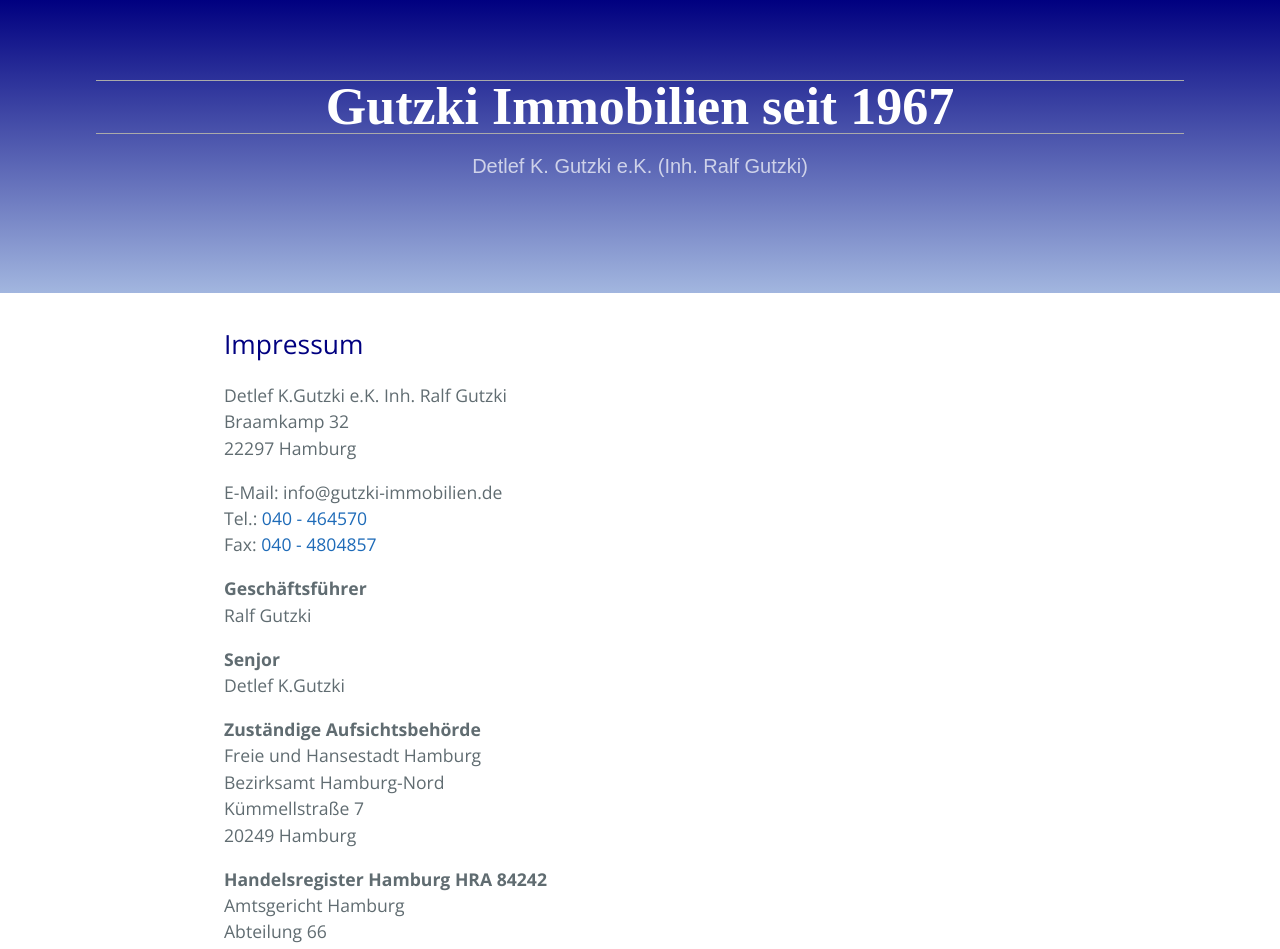
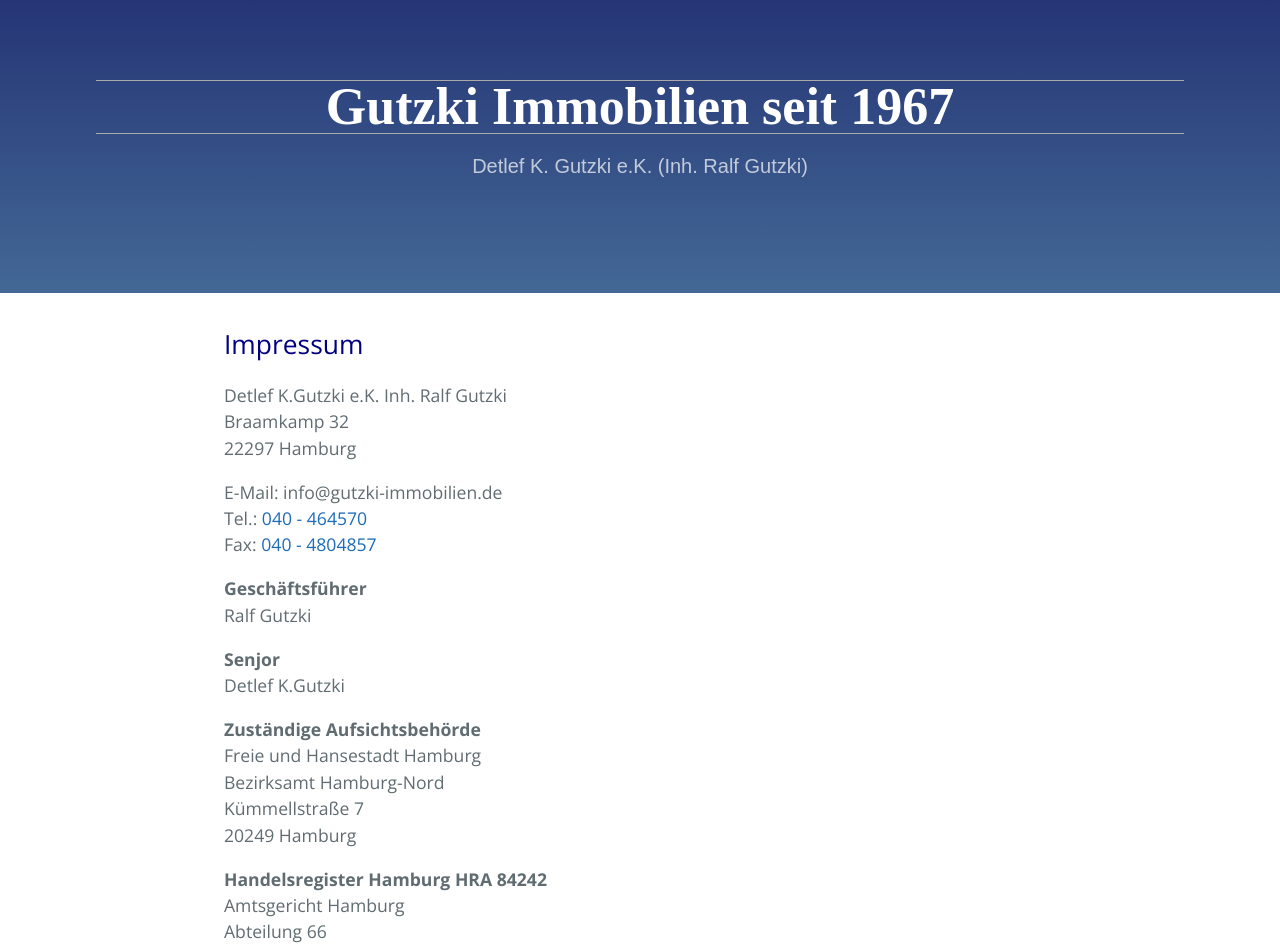
Before and after one commit to jackieGut/jackieGut.github.io, a Jekyll site: the page built from subpages/impressum.md, in a window 1280 px wide. Shown: the top 949 px of the page. Built offline with Jekyll 4.4.1, drawn with Linux system fonts in a browser that asks for light colours; our own code applies the rules of GitHub Pages for plain Markdown files.

Commit message:
Update header-bg-color

```diff
--- a/_sass/jekyll-theme-cayman.scss
+++ b/_sass/jekyll-theme-cayman.scss
@@ -109,7 +109,7 @@ a {
   color: $header-heading-color;
   text-align: center;
   background-color: $header-bg-color;
-  background-image: linear-gradient(to top, #a2b6df, $header-bg-color);
+  background-image: linear-gradient(to top, $header-bg-color, #253575);
 
   @include large {
     padding: 5rem 6rem;
--- a/_sass/variables.scss
+++ b/_sass/variables.scss
@@ -4,7 +4,7 @@ $medium-breakpoint: 42em !default;
 
 // Headers
 $header-heading-color: #fff !default;
-$header-bg-color: #000080 !default;
+$header-bg-color: #436896 !default;
 $header-bg-color-secondary: #155799 !default;
 
 // Text
```
